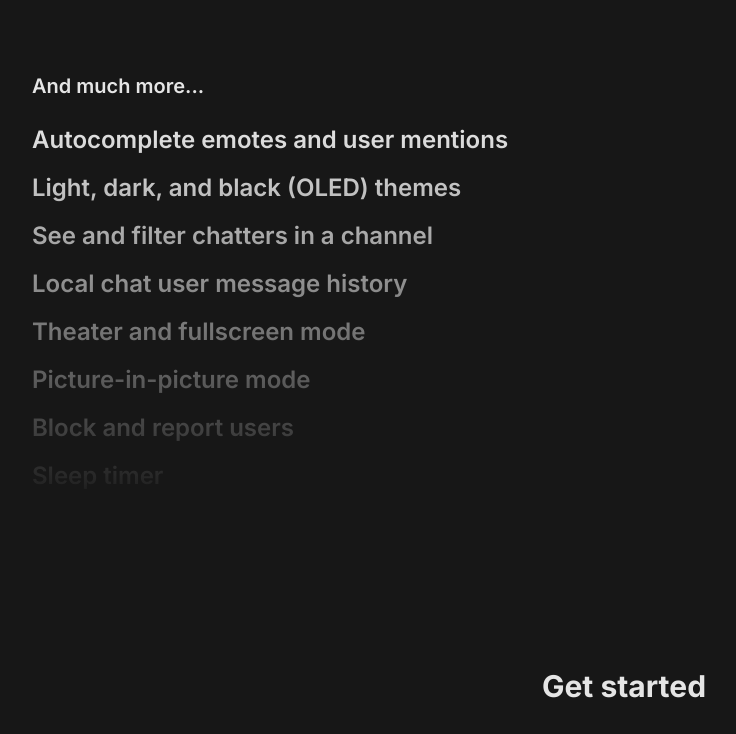
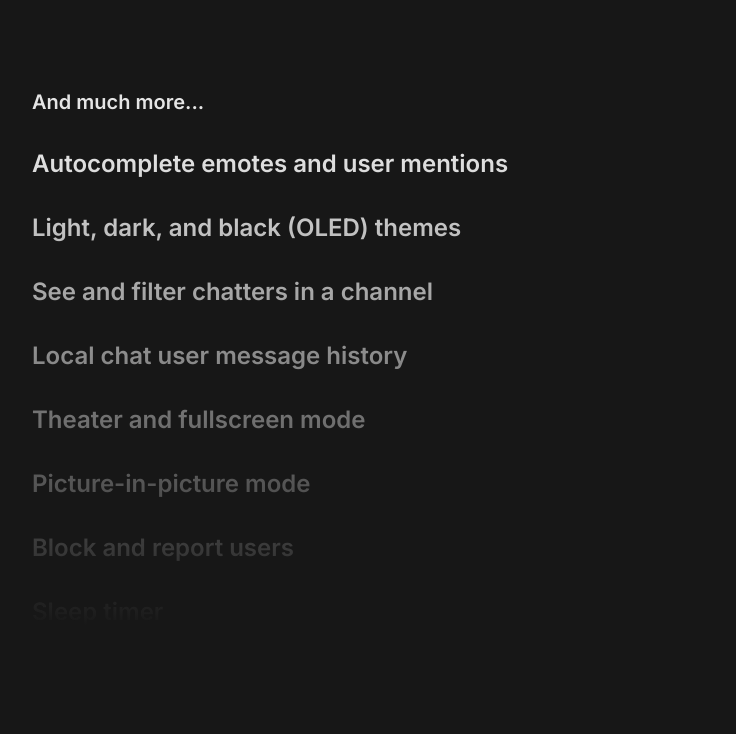
Before and after one commit to tommyxchow/frostyapp.io, a Next.js app: page / in a window 1280 px wide. Shown: the part 2080-2814 px from the top of the page, without its empty margins (16-752 px from the left). Built offline with nearby package versions, Linux system fonts and the light colour scheme.

Commit message:
Fix badges layout and formatting tweaks

```diff
--- a/src/components/ExternalLink.tsx
+++ b/src/components/ExternalLink.tsx
@@ -1,5 +1,3 @@
-import React from 'react';
-
 const ExternalLink = ({ text, href }: ExternalLinkProps) => {
   return (
     <a
--- a/src/components/Layout.tsx
+++ b/src/components/Layout.tsx
@@ -58,18 +58,18 @@ const Layout = (props: LayoutProps) => {
       </main>
 
       <footer className='flex flex-col items-center justify-center gap-8 p-8 pt-32'>
-        <ul className='flex flex-col items-center gap-4 text-sm sm:flex-row sm:gap-8 xl:text-base'>
+        <ul className='flex flex-col items-center gap-4 text-sm sm:flex-row sm:gap-8 lg:text-base'>
           <li>
             <ExternalLink text='Contact' href='mailto:contact@frostyapp.io' />
           </li>
           <li>
+            <ExternalLink text='Donate' href={donateLink} />
+          </li>
+          <li>
             <ExternalLink text='GitHub' href={repoLink} />
           </li>
-          <li>
-            <ExternalLink text='Donate' href={donateLink} />
-          </li>
         </ul>
-        <p className='text-center text-sm text-neutral-400'>
+        <p className='text-center text-xs text-neutral-400 lg:text-sm'>
           Designed and developed by{' '}
           <ExternalLink text='Tommy Chow' href='https://tommychow.com' />
         </p>
--- a/src/pages/404.tsx
+++ b/src/pages/404.tsx
@@ -1,4 +1,3 @@
-import React from 'react';
 import Layout from '../components/Layout';
 
 const Custom404 = () => {
--- a/src/pages/index.tsx
+++ b/src/pages/index.tsx
@@ -112,37 +112,33 @@ const Home = () => {
     'Sleep timer',
   ];
 
-  const badges = [
+  const badgeData = [
     {
-      icon: (
-        <SiAppstore className='mr-2 text-2xl lg:mr-0 lg:text-blue-500 xl:text-3xl' />
-      ),
+      icon: <SiAppstore className='text-2xl text-blue-500 lg:text-3xl' />,
       text: 'Download on App Store',
       link: appStoreLink,
       color: 'bg-blue-800',
     },
     {
-      icon: (
-        <SiGoogleplay className='mr-2 text-2xl lg:mr-0 lg:text-green-500 xl:text-3xl' />
-      ),
+      icon: <SiGoogleplay className='text-2xl text-green-500 lg:text-3xl' />,
       text: 'Download on Google Play',
       link: playStoreLink,
       color: 'bg-green-800',
     },
     {
-      icon: <SiGithub className='mr-2 text-2xl lg:mr-0 xl:text-3xl' />,
+      icon: <SiGithub className='text-2xl lg:text-3xl' />,
       text: 'View source on GitHub',
       link: repoLink,
       color: 'bg-gray-800',
     },
   ];
 
-  const storeBadges = (
+  const badges = (
     <ul className='m-auto flex w-full max-w-lg flex-col items-center gap-4 lg:px-8'>
-      {badges.map((badge) => (
+      {badgeData.map((badge) => (
         <li className='w-full' key={badge.text}>
           <a
-            className={`flex items-center justify-center rounded-full p-4 font-semibold shadow-lg transition hover:opacity-50 active:scale-95 active:shadow-none lg:text-lg ${badge.color}`}
+            className={`flex items-center justify-center gap-2 rounded-full p-4 font-semibold shadow-lg transition hover:opacity-50 active:scale-95 active:shadow-none lg:text-lg ${badge.color}`}
             href={badge.link}
             target='_blank'
             rel='noreferrer'
@@ -204,7 +200,7 @@ const Home = () => {
               Available for free on
             </p>
             <div className='flex items-center gap-4'>
-              {badges.map((badge) => (
+              {badgeData.map((badge) => (
                 <a
                   key={badge.text}
                   className='transition hover:scale-110 active:scale-90'
@@ -220,9 +216,7 @@ const Home = () => {
           </div>
         </div>
 
-        <div className='flex w-full justify-center lg:hidden'>
-          {storeBadges}
-        </div>
+        <div className='flex w-full justify-center lg:hidden'>{badges}</div>
       </section>
 
       <SectionContainer header='Made for everyone'>
@@ -241,7 +235,7 @@ const Home = () => {
 
       <SectionContainer header='Features'>
         <div className='grid lg:grid-cols-2'>
-          <div className='flex flex-col gap-4'>
+          <div className='flex flex-col gap-8 lg:gap-16'>
             <ul className='flex flex-col gap-4'>
               {coreFeatures.map((feature, index) => (
                 <li key={feature.featureTitle}>
@@ -258,13 +252,11 @@ const Home = () => {
               ))}
             </ul>
 
-            <div className='flex flex-col items-center gap-2 pt-8 lg:items-start lg:px-8'>
-              <h3 className='mb-4 font-semibold lg:text-xl'>
-                And much more...
-              </h3>
-              <ul className='flex flex-col items-center bg-gradient-to-b from-neutral-200 bg-clip-text lg:items-start'>
+            <div className='flex flex-col items-center gap-4 lg:items-start lg:gap-8 lg:px-8'>
+              <h3 className='font-semibold lg:text-xl'>And much more...</h3>
+              <ul className='flex flex-col items-center gap-4 bg-gradient-to-b from-neutral-200 bg-clip-text lg:items-start lg:gap-8'>
                 {otherFeatures.map((feature) => (
-                  <li className='mb-2 xl:mb-4' key={feature}>
+                  <li key={feature}>
                     <p className='text-center text-lg font-semibold leading-normal text-transparent lg:text-start lg:text-2xl'>
                       {feature}
                     </p>
@@ -283,7 +275,7 @@ const Home = () => {
       </SectionContainer>
 
       <SectionContainer header='Get started' centerHeader>
-        {storeBadges}
+        {badges}
       </SectionContainer>
     </Layout>
   );
```
